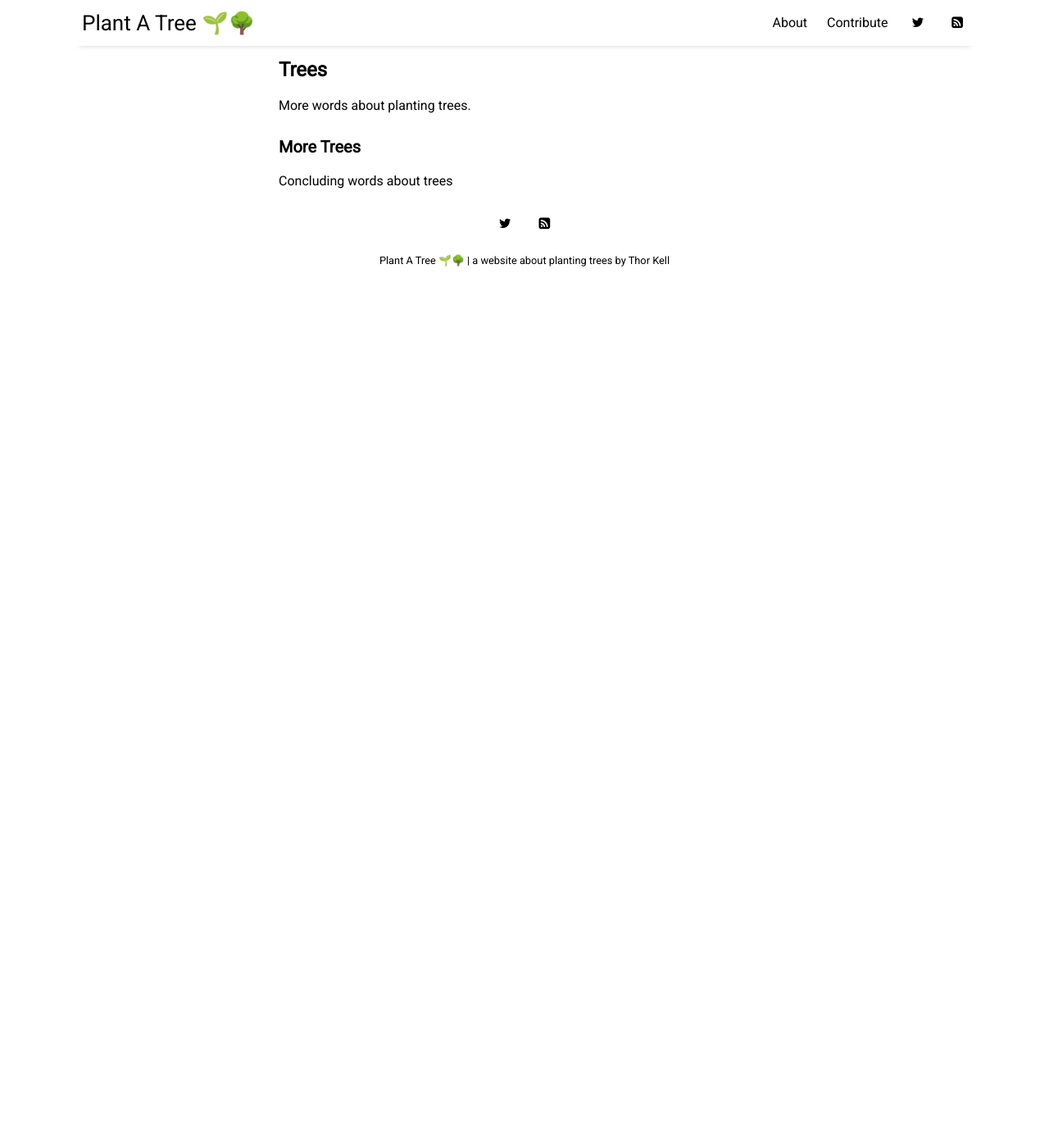
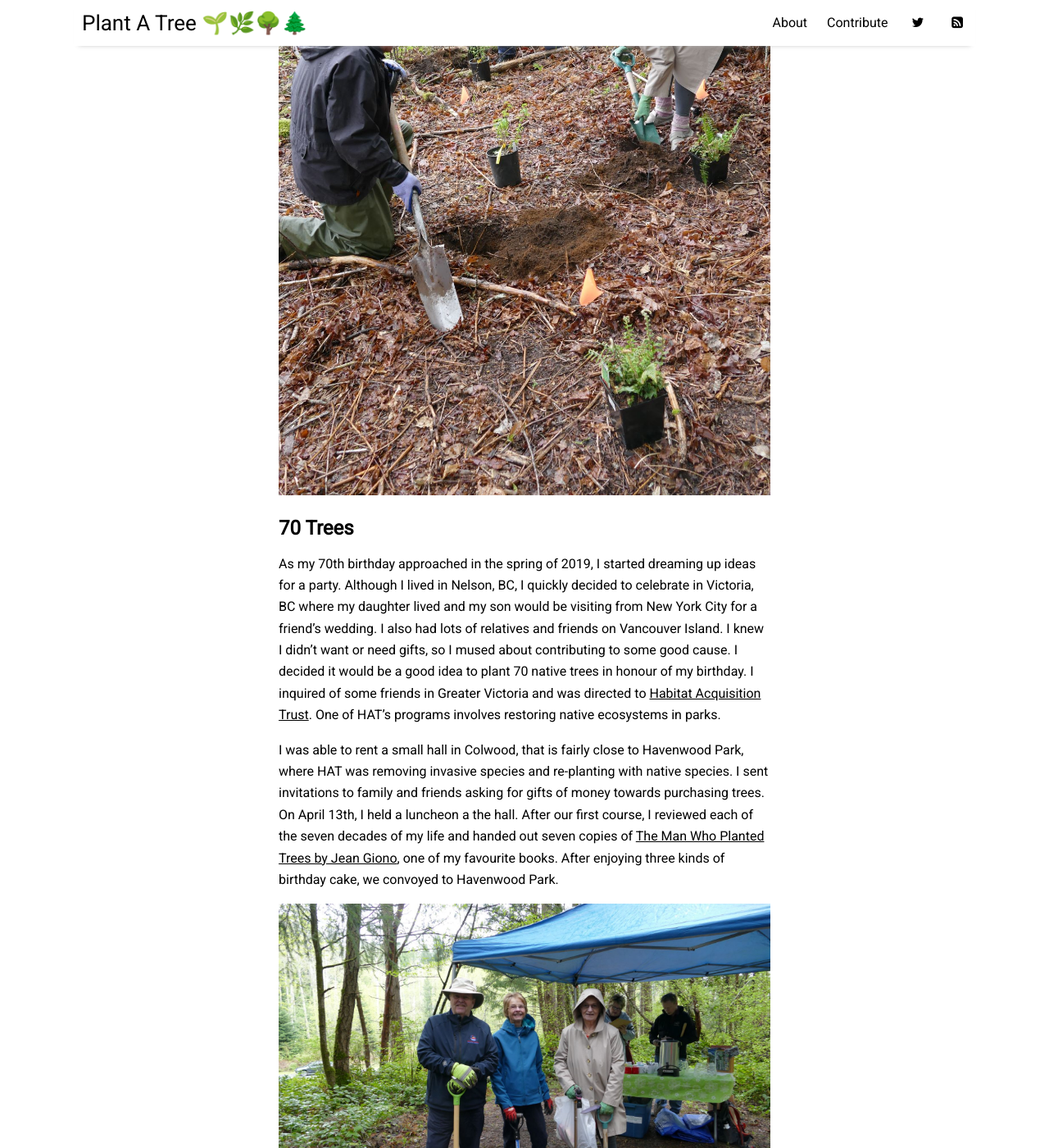
Before and after one commit to tkell/plant-a-tree, a Jekyll site: the page built from _posts/2020-04-29-a-story-about-planting-trees.md, in a window 1280 px wide and 1400 px high, scrolled down 459 px. Shown: the whole window at 82% size. Built offline with Jekyll 4.4.1, drawn with Linux system fonts in a browser that asks for light colours; nearby versions of some CDN libraries; before the commit the page ends 900 px from its top, so only the background shows below that; some of the changed text lies outside the part shown.

Commit message:
better copy, more emoji

```diff
--- a/_config.yml
+++ b/_config.yml
@@ -14,7 +14,7 @@ sass:
   style: :nested
 
 # Customise atom feed settings (this is where Jekyll-Feed gets configuration information)
-title:		           "Plant A Tree 🌱🌳"
+title:		           "Plant A Tree 🌱🌿🌳🌲"
 description:	       "a website about planting trees"
 author:              "Thor Kell"
 
--- a/_posts/2020-04-29-a-story-about-planting-trees.md
+++ b/_posts/2020-04-29-a-story-about-planting-trees.md
@@ -1,17 +1,23 @@
 ---
 layout: post
-title: "A Featured Story about planting trees"
-author: "Julia and Ian"
+title: "70 Trees for 70 Years"
+author: "Julia"
 categories: stories
-image: tree-3.jpg
+image: tree-4.jpg
 ---
 
-This is a story about planting trees for Julia and Ian's wedding!
+## 70 Trees
 
-## Trees
+As my 70th birthday approached in the spring of 2019, I started dreaming up ideas for a party.   Although I lived in Nelson, BC, I quickly decided to celebrate in Victoria, BC where my daughter lived and my son would be visiting from New York City for a friend's wedding. I also had lots of relatives and friends on Vancouver Island.  I knew I didn't want or need gifts, so I mused about contributing to some good cause.   I decided it would be a good idea to plant 70 native trees in honour of my birthday.  I inquired of some friends in Greater Victoria and was directed to [Habitat Acquisition Trust](http://hat.bc.ca/).  One of HAT's programs involves restoring native ecosystems in parks.
 
-More words about planting trees.
+I was able to rent a small hall in Colwood, that is fairly close to Havenwood Park, where HAT was removing invasive species and re-planting with native species.  I sent invitations to family and friends asking for gifts of money towards purchasing trees.  On April 13th, I held a luncheon a the hall.   After our first course, I reviewed each of the seven decades of my life and handed out seven copies of [The Man Who Planted Trees by Jean  Giono](https://en.wikipedia.org/wiki/The_Man_Who_Planted_Trees), one of my favourite books.  After enjoying three kinds of birthday cake, we convoyed to Havenwood Park.
 
-### More Trees
+![Planting Trees](/assets/img/tree-5.jpg "Planting Trees")
 
-Concluding words about trees
+We were met at the park by a HAT staff person and several park volunteers.  We were provided with shovels, plants in pots, and a demonstration of how to plant them.  We hiked through the park and saw several areas where the volunteers had removed invasive species such as Himalayan Blackberry and English Ivy.  We split into groups and planted our plants.  The weather was overcast and drizzling, but that was perfect for planting.  The volunteers assured us that they would see that the trees were watered, so that they would be able to survive the summer heat.  One of volunteers was so impressed by the idea of a birthday planting that he decided he would do the same for his forthcoming 75th birthday!
+
+In the end, we only planted 56 native plants, a combination of trees and shrubs.  The HAT staff person explained that our choice was limited by the availability of native plants from local nurseries.  I also learned that autumn is a better time to plant trees, at least on Vancouver Island, because the roots can get established during cool, wet weather.  Then the plants are better able to tolerate the heat of the following summer.
+
+## Plant Your Own Trees
+
+Some words about how this turned into this website!
```
Also changed, not shown: _layouts/home.html (+9 -4 lines), assets/img/tree-4.jpg (added), assets/img/tree-5.jpg (added), 11 other files.
